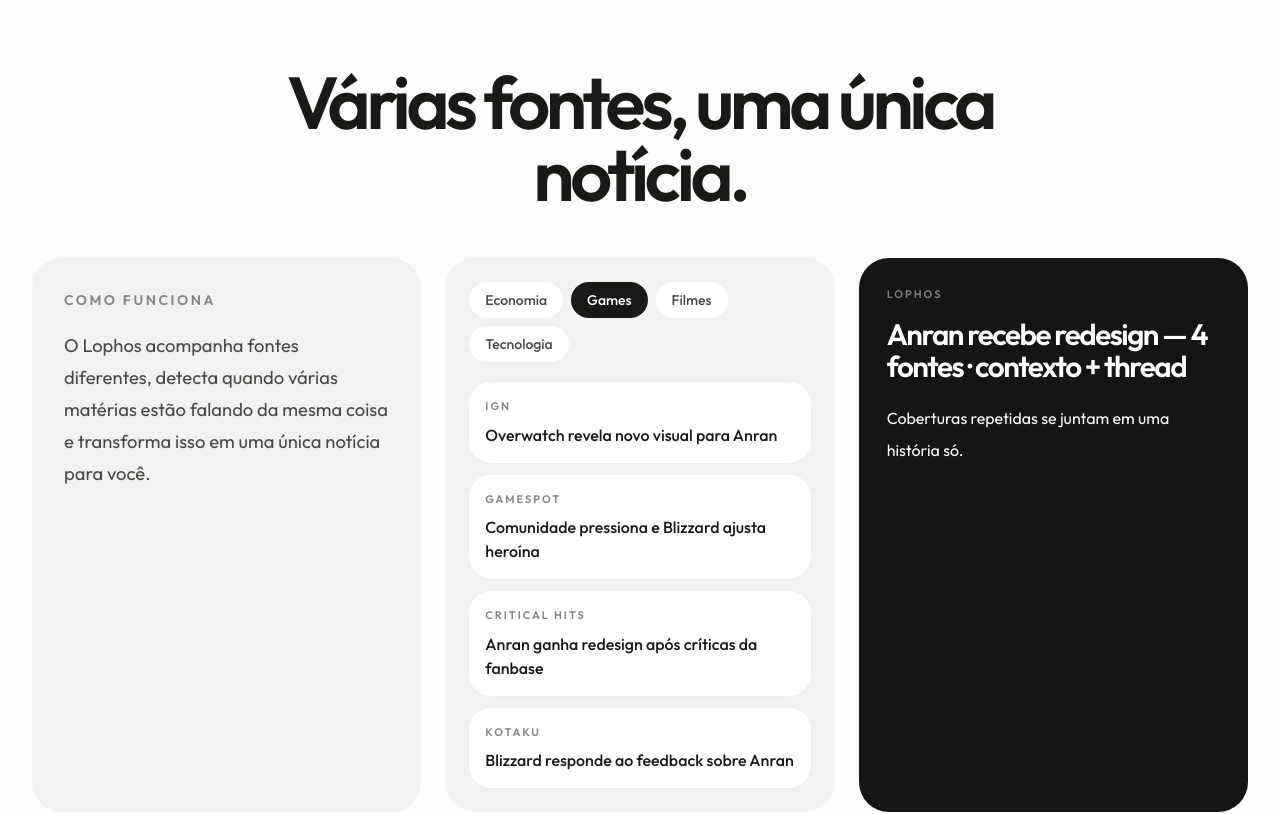
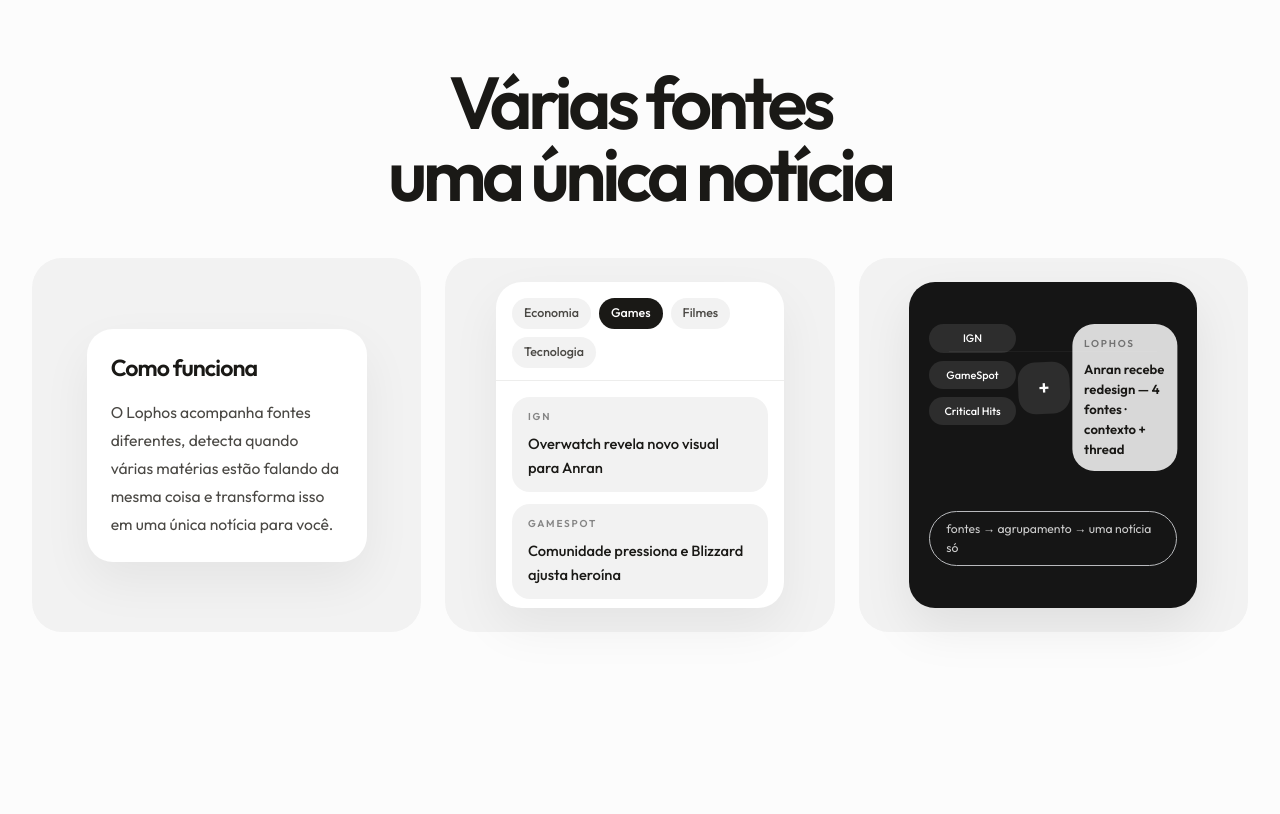
Before and after one commit to designstudio/lophos-feed, a Next.js app: page / in a window 1280 px wide. Shown: the part 1720-2534 px from the top of the page. Built offline with nearby package versions, Linux system fonts and the light colour scheme; no server answers.

Commit message:
Redesign landing news merge cards

```diff
--- a/src/components/landing/HowItWorksRotator.tsx
+++ b/src/components/landing/HowItWorksRotator.tsx
@@ -1,6 +1,7 @@
 'use client'
 
 import { useEffect, useState } from 'react'
+import { AnimatePresence, motion } from 'framer-motion'
 
 const CASES = [
   {
@@ -49,6 +50,8 @@ const CASES = [
   },
 ] as const
 
+const CARD_HEIGHT = 'h-[23.375rem]'
+
 export function HowItWorksRotator() {
   const [index, setIndex] = useState(0)
 
@@ -66,50 +69,123 @@ export function HowItWorksRotator() {
     <div>
       <div className="mx-auto max-w-[820px] text-center">
         <h3 className="text-[2.7rem] font-semibold leading-[0.98] tracking-[-0.06em] text-ink-primary md:text-[4.6rem]">
-          Várias fontes, uma única notícia.
+          <span className="block">Várias fontes</span>
+          <span className="block">uma única notícia</span>
         </h3>
       </div>
 
       <div className="mt-12 grid gap-6 xl:grid-cols-3">
-        <div className="rounded-[30px] bg-bg-secondary p-7 md:p-8">
-          <p className="text-sm font-semibold uppercase tracking-[0.18em] text-ink-tertiary">Como funciona</p>
-          <p className="mt-5 text-[1.08rem] leading-8 text-ink-secondary md:text-[1.15rem]">
+        <article className={`rounded-[30px] bg-bg-secondary p-5 md:p-6 ${CARD_HEIGHT}`}>
+          <div className="flex h-full items-center justify-center">
+            <div className="w-full max-w-[17.5rem] rounded-[26px] bg-white p-6 shadow-[0_20px_50px_rgba(17,17,17,0.06)]">
+              <p className="text-[1.45rem] font-semibold leading-tight tracking-[-0.04em] text-ink-primary">
+                Como funciona
+              </p>
+              <p className="mt-4 text-[0.98rem] leading-7 text-ink-secondary">
                 O Lophos acompanha fontes diferentes, detecta quando várias matérias estão falando da mesma coisa e
                 transforma isso em uma única notícia para você.
               </p>
             </div>
+          </div>
+        </article>
 
-        <div className="rounded-[30px] bg-bg-secondary p-5 md:p-6">
-          <div className="mb-5 flex flex-wrap gap-2">
+        <article className={`rounded-[30px] bg-bg-secondary p-5 md:p-6 ${CARD_HEIGHT}`}>
+          <div className="flex h-full items-center justify-center">
+            <div className="flex h-full w-full max-w-[18rem] flex-col overflow-hidden rounded-[26px] bg-white shadow-[0_20px_50px_rgba(17,17,17,0.06)]">
+              <div className="border-b border-border px-4 pb-3 pt-4">
+                <div className="flex flex-wrap gap-2">
                   {CASES.map((item, itemIndex) => (
                     <button
                       key={item.topic}
                       type="button"
                       onClick={() => setIndex(itemIndex)}
-                className={`rounded-full px-4 py-2 text-sm font-medium transition-colors ${
-                  itemIndex === index ? 'bg-ink-primary text-white' : 'bg-white text-ink-secondary'
+                      className={`rounded-full px-3 py-1.5 text-[0.78rem] font-medium transition-opacity ${
+                        itemIndex === index ? 'bg-ink-primary text-white' : 'bg-bg-secondary text-ink-secondary hover:opacity-70'
                       }`}
                     >
                       {item.topic}
                     </button>
                   ))}
                 </div>
+              </div>
 
-          <div className="space-y-3">
+              <div className="flex-1 overflow-hidden px-4 py-4">
+                <AnimatePresence mode="wait">
+                  <motion.div
+                    key={current.topic}
+                    initial={{ opacity: 0, y: 14 }}
+                    animate={{ opacity: 1, y: 0 }}
+                    exit={{ opacity: 0, y: -14 }}
+                    transition={{ duration: 0.25, ease: 'easeOut' }}
+                    className="space-y-3"
+                  >
                     {current.sources.map((source) => (
-              <div key={source.name} className="rounded-[22px] bg-white p-4 shadow-[0_1px_0_rgba(17,17,17,0.02)]">
-                <p className="text-[11px] font-semibold uppercase tracking-[0.18em] text-ink-tertiary">{source.name}</p>
-                <p className="mt-2 text-[1rem] font-medium leading-6 text-ink-primary">{source.headline}</p>
+                      <div key={source.name} className="rounded-[18px] bg-bg-secondary px-4 py-3">
+                        <p className="text-[10px] font-semibold uppercase tracking-[0.18em] text-ink-tertiary">{source.name}</p>
+                        <p className="mt-2 text-[0.92rem] font-medium leading-6 text-ink-primary">{source.headline}</p>
                       </div>
                     ))}
+                  </motion.div>
+                </AnimatePresence>
               </div>
             </div>
+          </div>
+        </article>
 
-        <div className="rounded-[30px] bg-[#151515] p-6 text-white md:p-7">
-          <p className="text-[11px] font-semibold uppercase tracking-[0.18em] text-white/45">Lophos</p>
-          <h4 className="mt-4 text-[1.85rem] font-semibold leading-[1.08] tracking-[-0.05em]">{current.result}</h4>
-          <p className="mt-5 text-base leading-8 text-white/72">{current.summary}</p>
+        <article className={`rounded-[30px] bg-bg-secondary p-5 md:p-6 ${CARD_HEIGHT}`}>
+          <div className="flex h-full items-center justify-center">
+            <div className="relative flex h-full w-full max-w-[18rem] items-center justify-center overflow-hidden rounded-[26px] bg-[#151515] px-5 py-6 text-white shadow-[0_20px_50px_rgba(17,17,17,0.08)]">
+              <motion.div
+                className="absolute inset-x-10 top-[4.3rem] h-px bg-white/15"
+                initial={{ opacity: 0.3 }}
+                animate={{ opacity: [0.25, 0.6, 0.25] }}
+                transition={{ duration: 2.2, repeat: Infinity, ease: 'easeInOut' }}
+              />
+
+              <div className="relative flex w-full flex-col items-center">
+                <div className="flex w-full items-start justify-between">
+                  <motion.div
+                    className="flex w-[5.4rem] flex-col gap-2"
+                    animate={{ y: [0, -4, 0] }}
+                    transition={{ duration: 3.2, repeat: Infinity, ease: 'easeInOut' }}
+                  >
+                    {current.sources.slice(0, 3).map((source) => (
+                      <div key={source.name} className="rounded-full bg-white/10 px-3 py-1.5 text-center text-[0.68rem] font-medium text-white/88">
+                        {source.name}
                       </div>
+                    ))}
+                  </motion.div>
+
+                  <motion.div
+                    className="mt-10 flex h-12 w-12 items-center justify-center rounded-2xl bg-white/10 text-[1.15rem] font-semibold"
+                    animate={{ scale: [1, 1.08, 1], rotate: [0, -4, 4, 0] }}
+                    transition={{ duration: 2.6, repeat: Infinity, ease: 'easeInOut' }}
+                  >
+                    +
+                  </motion.div>
+
+                  <motion.div
+                    className="w-[6.6rem] rounded-[22px] bg-white px-3 py-3 text-left text-ink-primary"
+                    initial={{ opacity: 0.8, x: 0 }}
+                    animate={{ opacity: [0.82, 1, 0.82], x: [0, 4, 0] }}
+                    transition={{ duration: 3, repeat: Infinity, ease: 'easeInOut' }}
+                  >
+                    <p className="text-[10px] font-semibold uppercase tracking-[0.18em] text-ink-tertiary">Lophos</p>
+                    <p className="mt-2 text-[0.82rem] font-semibold leading-5">{current.result}</p>
+                  </motion.div>
+                </div>
+
+                <motion.div
+                  className="mt-10 rounded-full border border-white/12 bg-white/6 px-4 py-2 text-[0.76rem] text-white/72"
+                  animate={{ opacity: [0.55, 1, 0.55] }}
+                  transition={{ duration: 2.8, repeat: Infinity, ease: 'easeInOut' }}
+                >
+                  fontes → agrupamento → uma notícia só
+                </motion.div>
+              </div>
+            </div>
+          </div>
+        </article>
       </div>
     </div>
   )
```
Lines whose indentation alone changed are shown as unchanged.
